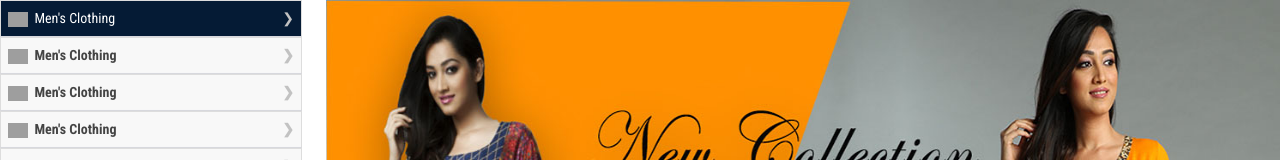
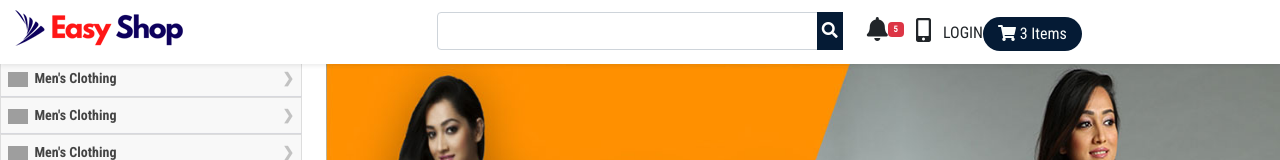
Before and after one commit to adiapr/ecom_reactjs, a React (Create React App) app: page / in a window 1280 px wide. Shown: the top 160 px of the page. Built offline with nearby package versions, Linux system fonts and the light colour scheme; grey boxes are pictures that could not be loaded.

Commit message:
Desktop Menu

```diff
--- a/src/assets/css/navMenuDesktop.css
+++ b/src/assets/css/navMenuDesktop.css
@@ -0,0 +1,21 @@
+.TopSectionDown{
+    margin-bottom: 60px;
+}
+.nav-logo{
+    width: 180px;
+    height: 40px;
+}
+.cart-btn{
+    padding: 5px 15px 5px 15px;
+    color: #FAFDFB;
+    border-radius: 20px !important;
+    border:0.5px solid #051b35;
+    background: #051b35 !important;
+}
+.navbar {
+    font-size: 16px;
+    font-family: 'Roboto Condensed', sans-serif;
+    font-weight: 400;
+    background-color: #ffffff !important;
+    box-shadow: 0 0 8px 0 rgba(57, 78, 234, 0.1)
+}
--- a/src/components/common/NavMenuDesktop.jsx
+++ b/src/components/common/NavMenuDesktop.jsx
@@ -1,11 +1,46 @@
-import React, { Component } from 'react'
+import React, { Component, Fragment } from 'react'
+import {Navbar, Container, Row, Col, Button} from 'react-bootstrap'
+import Logo from '../../assets/images/easyshop.png'
+// memasukkan react router
+import {
+  BrowserRouter as  Link
+} from "react-router-dom";
 
 export class navMenuDesktop extends Component {
   render() {
     return (
-      <div>
+      <Fragment>
+        <div className="TopSectionDown">
+          <Navbar fixed={"top"} className="navbar" bg="light">
+            <Container fluid={"true"} className="fixed-top shadow-sm p-2 mb-0 bg-white">
+              <Row>
 
-      </div>
+                <Col lg={4} sm={12}>
+                  <Link to="/"><img className="nav-logo" src={Logo}></img></Link>
+                </Col>
+
+                <Col lg={4} sm={12} className="p1 mt-1">
+                  <div className="input-group w-100">
+                    <input type="text" className="form-control" />
+                    <Button type="button" className="btn site-btn"><i className="fa fa-search"> </i>
+                    </Button>
+                  </div>
+                </Col>
+
+                <Col className="p1 mt-1" lg={4} sm={12}>
+                  <Link to="/" className="btn"><i className="fa h4 fa-bell"></i><sup><span className="badge text-white bg-danger">5</span></sup>
+                   </Link>
+                   <a className="btn"><i className="fa h4 fa-mobile-alt"></i></a>
+                   <Link to="/" className="h4 btn">LOGIN</Link>
+
+                   <Button className="cart-btn  pull-right"><i className="fa fa-shopping-cart"></i> 3 Items </Button>
+                </Col>
+
+              </Row>
+            </Container>
+          </Navbar>
+        </div>
+      </Fragment>
     )
   }
 }
--- a/src/pages/HomePage.jsx
+++ b/src/pages/HomePage.jsx
@@ -4,17 +4,19 @@ import Collection from '../components/home/Collection'
 import FeaturedProducts from '../components/home/FeaturedProducts'
 import HomeTop from '../components/home/HomeTop'
 import NewArrival from '../components/home/NewArrival'
+import NavMenuDesktop from '../components/common/NavMenuDesktop'
 
 export class HomePage extends Component {
   render() {
     return (
         <Fragment>
             {/* include file .jsx  */}
+            <NavMenuDesktop />
             <HomeTop />
             <FeaturedProducts />
             <NewArrival />
+            <Categories />
             <Collection />
-            <Categories />
         </Fragment>
     )
   }
```
Also changed, not shown: src/assets/images/easyshop.png (added).
